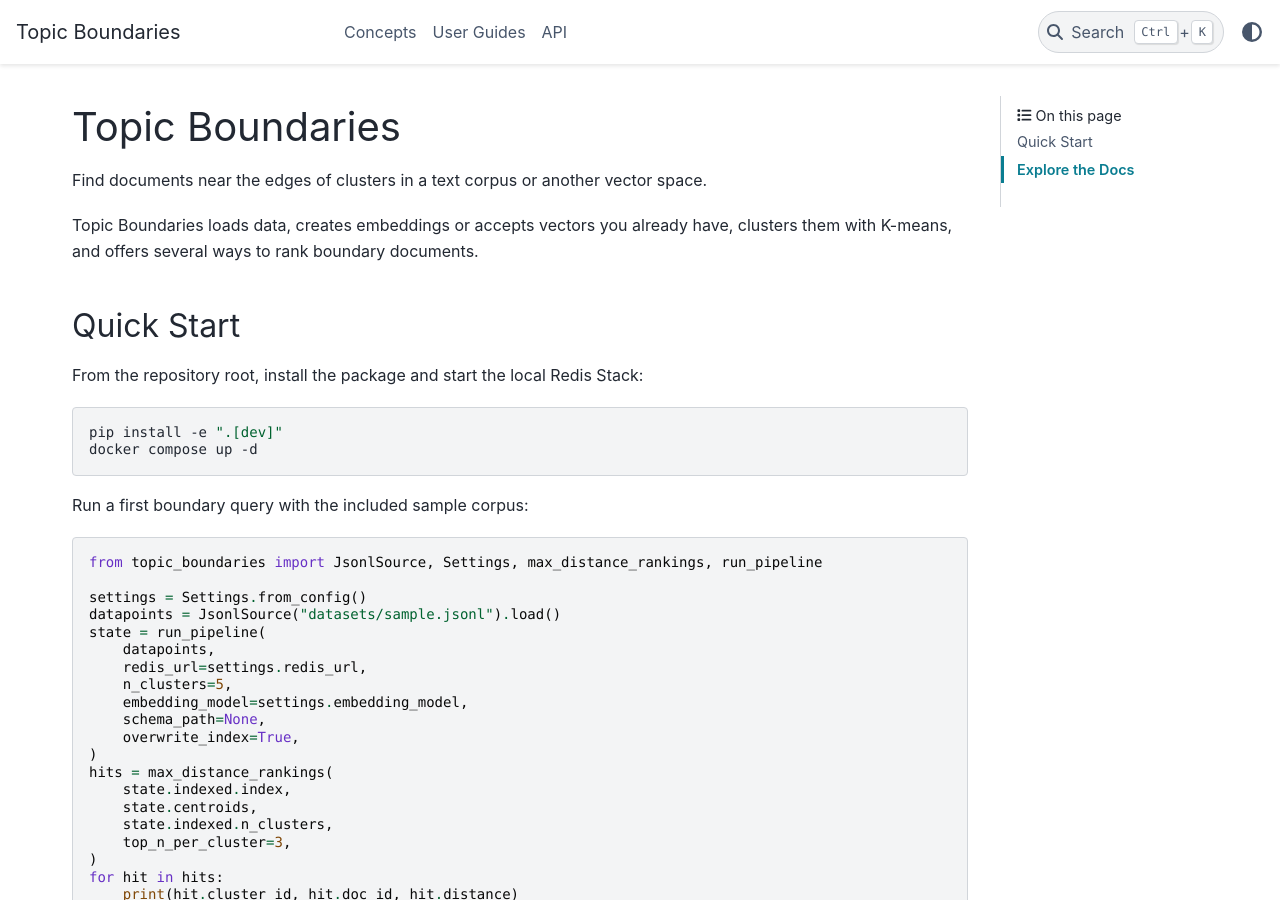
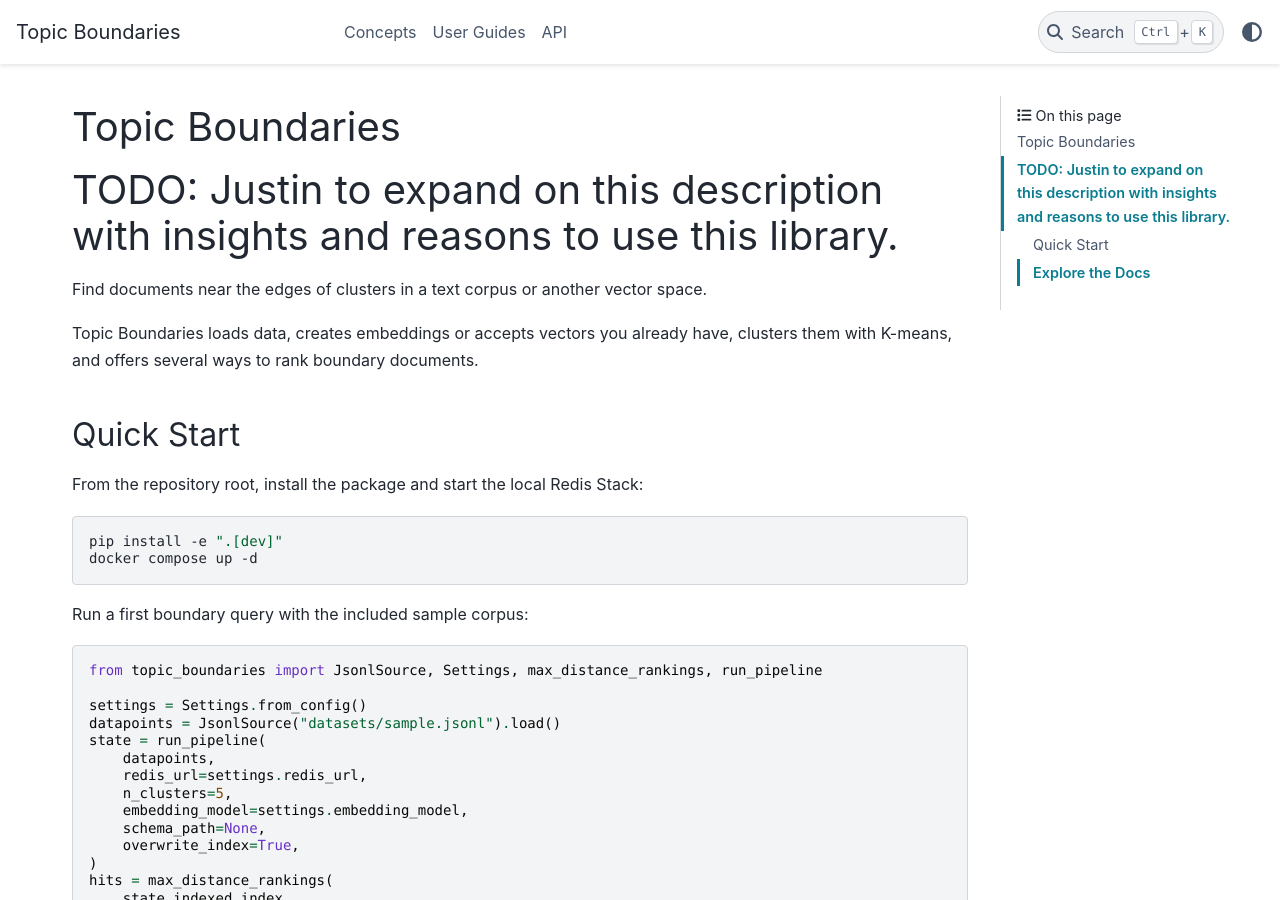
Before and after one commit to justin-cechmanek/topic-boundaries, a Sphinx documentation site: the page built from docs/index.md, in a window 1280 px wide and 900 px high. Built offline with Sphinx 7.4.7 and the PyData theme 0.15.4, drawn with Linux system fonts in a browser that asks for light colours.

Commit message:
Apply suggestion from @justin-cechmanek

```diff
--- a/docs/index.md
+++ b/docs/index.md
@@ -1,5 +1,5 @@
 # Topic Boundaries
-
+# TODO: Justin to expand on this description with insights and reasons to use this library.
 Find documents near the edges of clusters in a text corpus or another vector space.
 
 Topic Boundaries loads data, creates embeddings or accepts vectors you already have, clusters them with K-means, and offers several ways to rank boundary documents.
```
